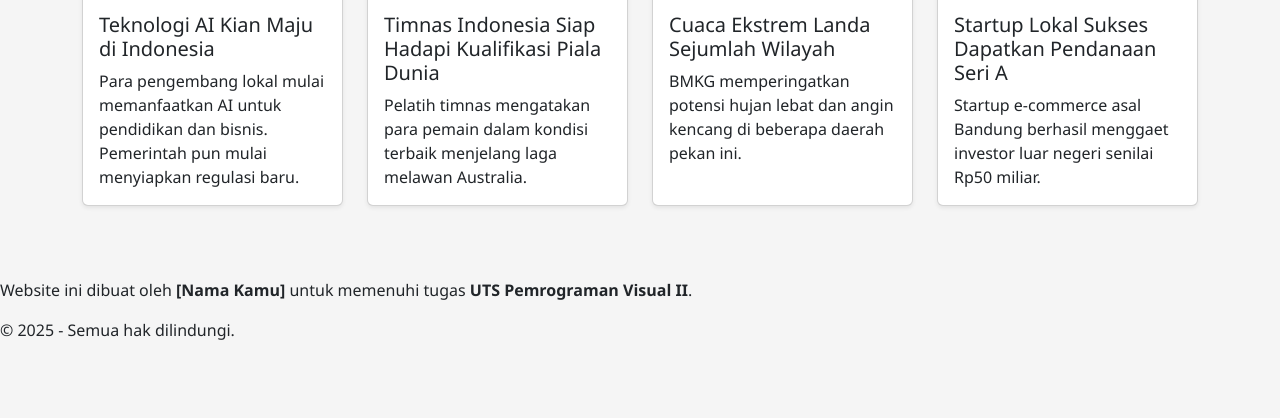
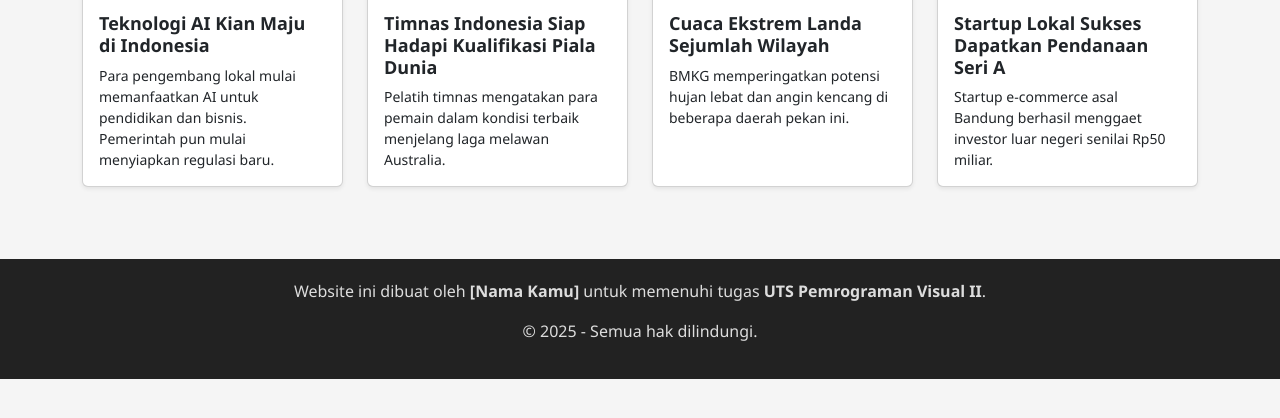
Before and after one commit to Luxxz1/website-berita, a plain HTML site: page index.html in a window 1280 px wide. Shown: the part 370-788 px from the top of the page. Drawn offline with nearby package versions, Linux system fonts and the light colour scheme.

Commit message:
style.css

```diff
--- a/style.css
+++ b/style.css
@@ -24,5 +24,19 @@ body {
 
 /* Footer */
 footer {
-  font-size: 14px;
+  background-color: #222;
+  color: #ddd;
+  text-align: center;
+  padding: 20px 0;
+  margin-top: 40px;
 }
+
+.card-title {
+  font-weight: bold;
+  font-size: 18px;
+}
+
+.card-text {
+  font-size: 14px;
+  color: #555;
+}
```
